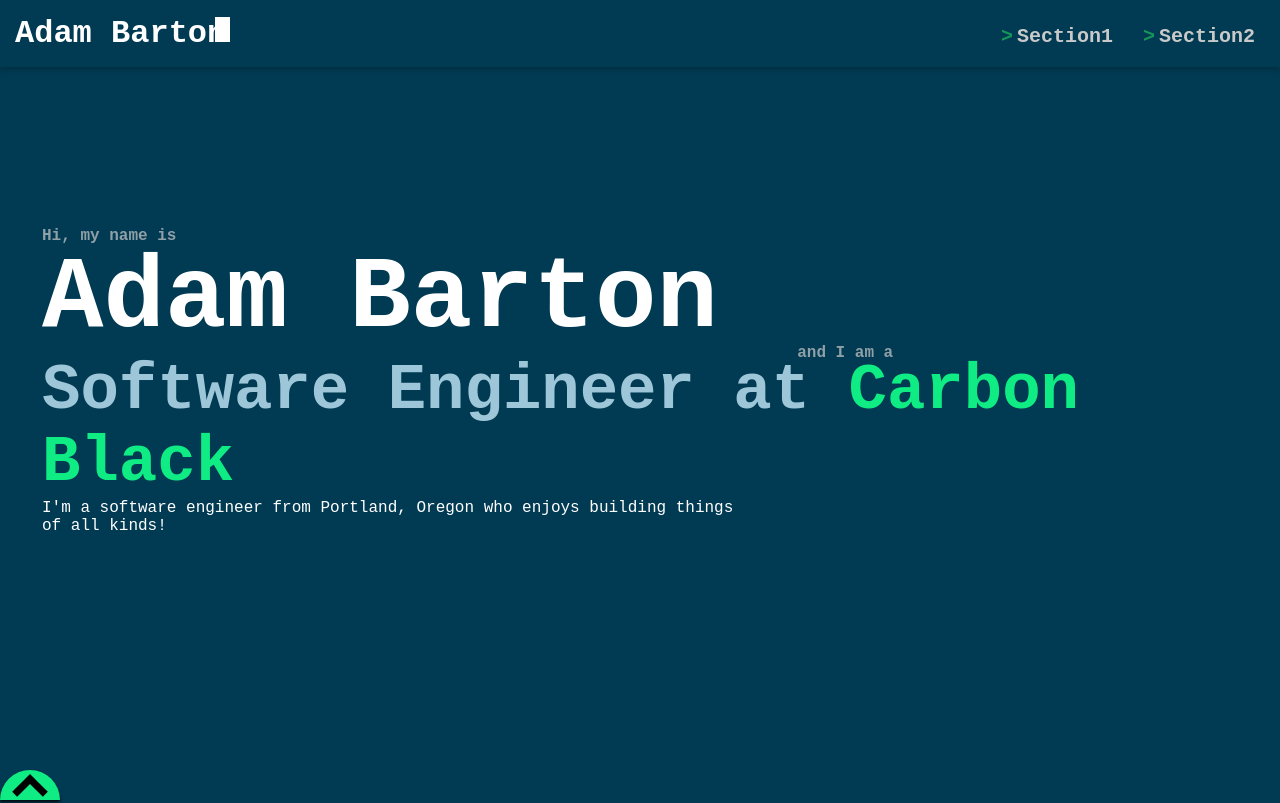
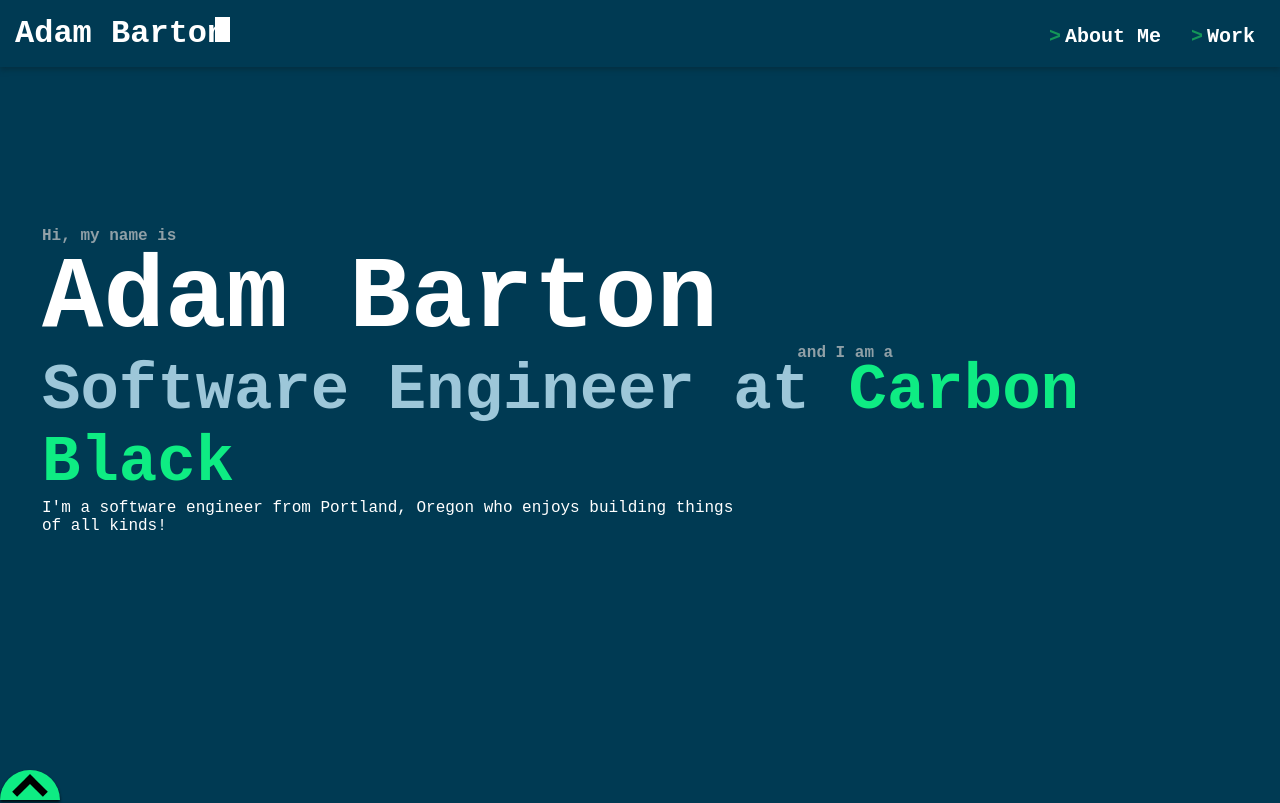
Before and after one commit to Stygain/personal-website, a React (Create React App) app: page / in a window 1280 px wide. Shown: the top 803 px of the page. Built offline with nearby package versions, Linux system fonts and the light colour scheme.

Commit message:
Made navbar links work.

```diff
--- a/src/Content/Personal.js
+++ b/src/Content/Personal.js
@@ -46,7 +46,7 @@
   `;
 
   return (
-    <div css={styling}>
+    <div css={styling} id="about-me-anchor">
       <SectionHeader content="About Me" margin="140" />
       <div className="personal content-container">
         <div className="about-text-container">
--- a/src/Content/Work.js
+++ b/src/Content/Work.js
@@ -169,7 +169,7 @@
   `;
 
   return (
-    <div css={styling}>
+    <div css={styling} id="work-anchor">
       <SectionHeader content="Work" margin="75" />
       <div className="work-centerer">
         <div className="work content-container">
--- a/src/NavBar.js
+++ b/src/NavBar.js
@@ -33,8 +33,8 @@
     <div css={styling}>
       <NavTitle />
       <div className="grower"></div>
-      <NavItem content="Section1" />
-      <NavItem content="Section2" />
+      <NavItem content="About Me" anchor="about-me-anchor" />
+      <NavItem content="Work" anchor="work-anchor" />
     </div>
   );
 }
--- a/src/NavItem.js
+++ b/src/NavItem.js
@@ -59,7 +59,7 @@
         >
       </h2>
       <h2 className="section-title">
-        {props.content}
+        <a href={"#" + props.anchor}>{props.content}</a>
       </h2>
       {
         hover ?
--- a/src/index.js
+++ b/src/index.js
@@ -10,6 +10,10 @@
     margin: 0;
 
     background-color: rgb(0, 58, 83);
+  }
+
+  html {
+    scroll-behavior: smooth;
   }
 
   a {
```
